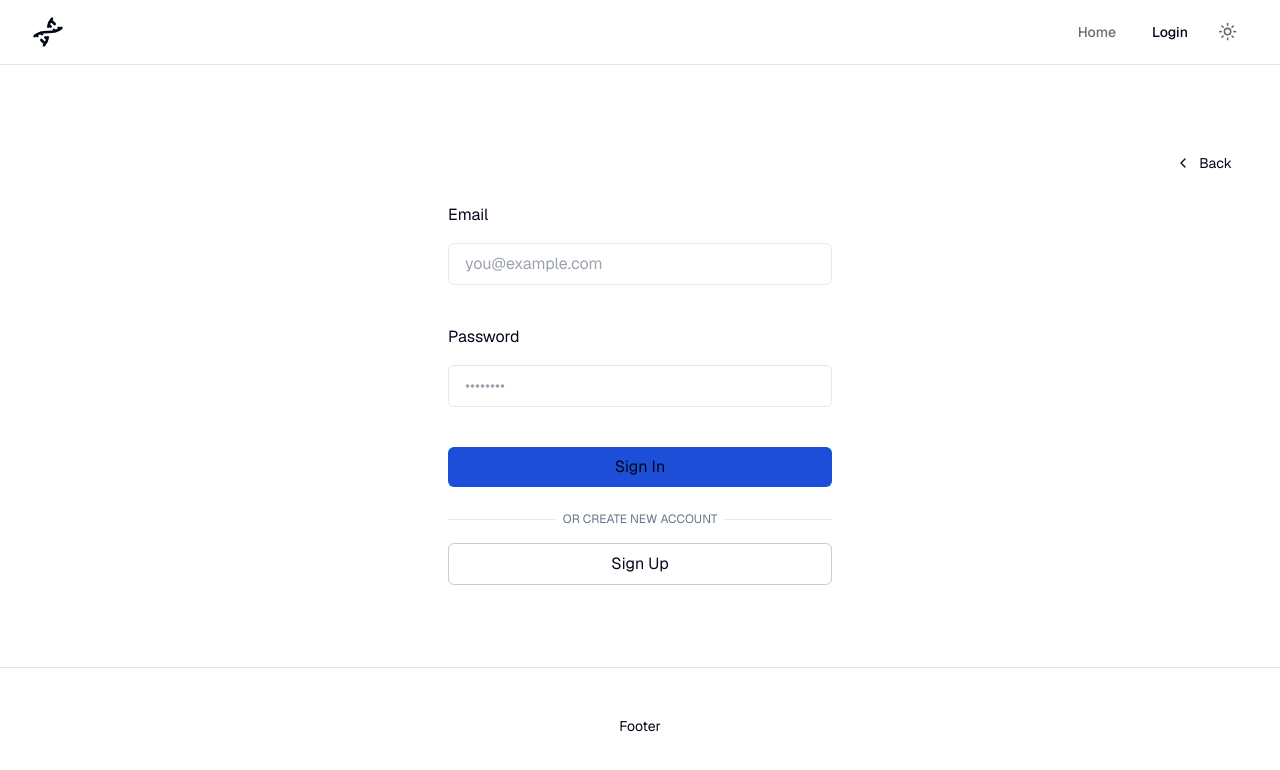
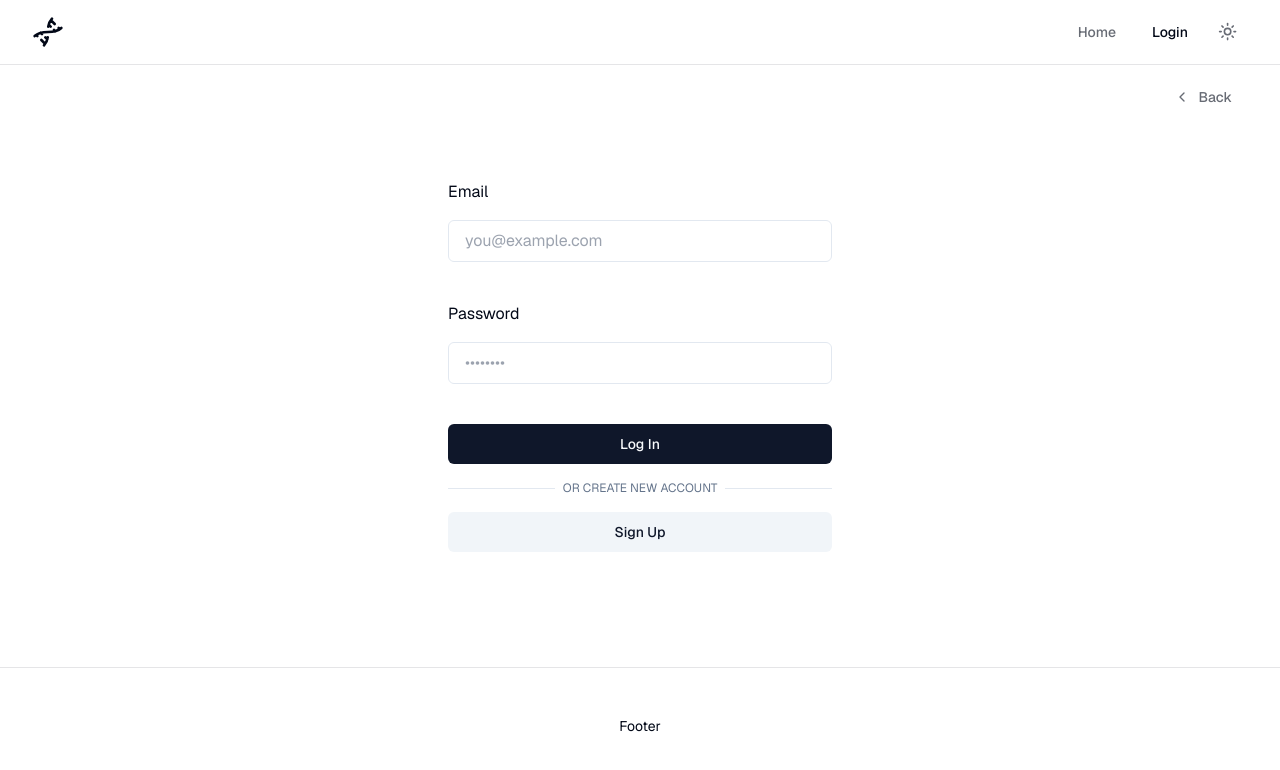
Before and after one commit to richman0116/Next14-Supabase-Project, a Next.js app: page /login in a window 1280 px wide. Shown: the top 770 px of the page. Built offline with nearby package versions, Linux system fonts and the light colour scheme; no server answers.

Commit message:
Update login page styles (#4)

```diff
--- a/app/login/page.tsx
+++ b/app/login/page.tsx
@@ -1,7 +1,10 @@
 import { headers, cookies } from 'next/headers';
 import { createClient } from '@/lib/supabase/server';
 import { redirect } from 'next/navigation';
+import { cn } from '@/lib/utils';
 import Link from 'next/link';
+import { Button, buttonVariants } from '@/components/ui/button';
+import { SectionsContainer } from '@/components/Section';
 
 export default function Login({
   searchParams,
@@ -53,10 +56,14 @@ export default function Login({
   };
 
   return (
-    <div className="flex flex-1 flex-col w-full gap-64 text-foreground pt-28 sm:pt-16 px-8 sm:max-w-md">
+    <SectionsContainer className="sm:max-w-md py-6">
       <Link
         href="/"
-        className="absolute top-20 right-8 group py-2 px-4 rounded-md no-underline text-foreground bg-btn-background hover:bg-btn-background-hover flex items-center group text-sm"
+        className={cn(
+          buttonVariants({ variant: 'ghost' }),
+          "absolute top-3 right-8 z-50 group",
+          "bg-transparent hover:bg-transparent text-foreground/60 hover:text-foreground/80"
+        )}
       >
         <svg
           xmlns="http://www.w3.org/2000/svg"
@@ -99,9 +106,9 @@ export default function Login({
           placeholder="••••••••"
           required
         />
-        <button className="bg-blue-700 rounded-md px-4 py-2 text-foreground mb-2">
-          Sign In
-        </button>
+        <Button variant="default">
+          Log In
+        </Button>
         <div className="relative">
           <div className="absolute inset-0 flex items-center">
             <span className="w-full border-t" />
@@ -112,18 +119,15 @@ export default function Login({
           </span>
           </div>
         </div>
-        <button
-          formAction={signUp}
-          className="border border-foreground/20 rounded-md px-4 py-2 text-foreground mb-2"
-        >
+        <Button formAction={signUp} variant="secondary">
           Sign Up
-        </button>
+        </Button>
         {searchParams?.message && (
           <p className="mt-4 p-4 bg-foreground/10 text-foreground text-center">
             {searchParams.message}
           </p>
         )}
       </form>
-    </div>
+    </SectionsContainer>
   );
 }
```
